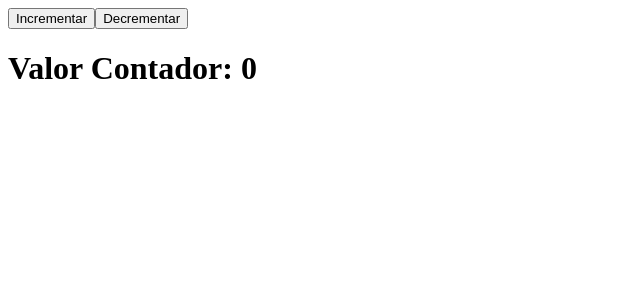
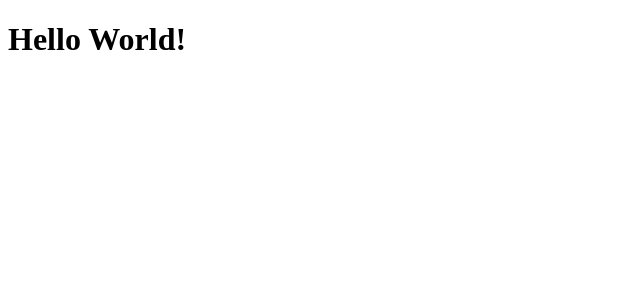
Before and after one commit to michelMT007/dsdeliver-sds2, a React (Create React App) app in the folder frontend/front-web/: page / in a window 1280 px wide. Shown: the top 300 px of the page, without its empty margins (0-640 px from the left). Built offline with nearby package versions, Linux system fonts and the light colour scheme.

Commit message:
Create front-web correção 001

```diff
--- a/frontend/front-web/src/App.tsx
+++ b/frontend/front-web/src/App.tsx
@@ -7,7 +7,7 @@ import Counter from './Counter';
 function App() {
   return (
     <div className="App">
-      <Counter/>
+      <h1>Hello World!</h1>
     </div>
   );
 }
```
